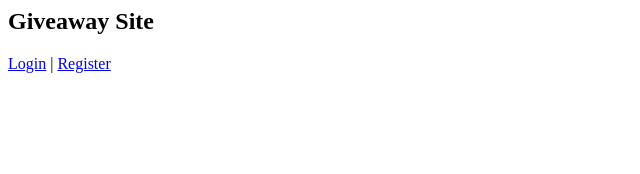
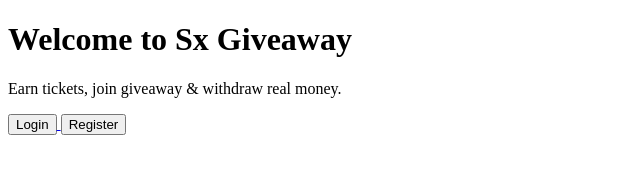
Before and after one commit to monirul0177islam0911404-ai/Sx-Giveaway, a plain HTML site: page index.html in a window 1280 px wide. Shown: the whole page, without its empty margins (0-640 px from the left). Drawn offline with Linux system fonts and the light colour scheme.

Commit message:
Update index.html

```diff
--- a/index.html
+++ b/index.html
@@ -1,3 +1,32 @@
-<h2>Giveaway Site</h2>
-<a href="login.html">Login</a> |
-<a href="register.html">Register</a>
+<!DOCTYPE html>
+<html lang="en">
+<head>
+  <meta charset="UTF-8">
+  <title>Sx Giveaway</title>
+  <meta name="viewport" content="width=device-width, initial-scale=1.0">
+</head>
+
+<body>
+
+<h1>Welcome to Sx Giveaway</h1>
+
+<p>Earn tickets, join giveaway & withdraw real money.</p>
+
+<a href="login.html">
+  <button>Login</button>
+</a>
+
+<a href="register.html">
+  <button>Register</button>
+</a>
+
+<!-- Firebase CDN -->
+<script src="https://www.gstatic.com/firebasejs/9.23.0/firebase-app-compat.js"></script>
+<script src="https://www.gstatic.com/firebasejs/9.23.0/firebase-auth-compat.js"></script>
+<script src="https://www.gstatic.com/firebasejs/9.23.0/firebase-firestore-compat.js"></script>
+
+<!-- Firebase config -->
+<script src="js/firebase.js"></script>
+
+</body>
+</html>
```
